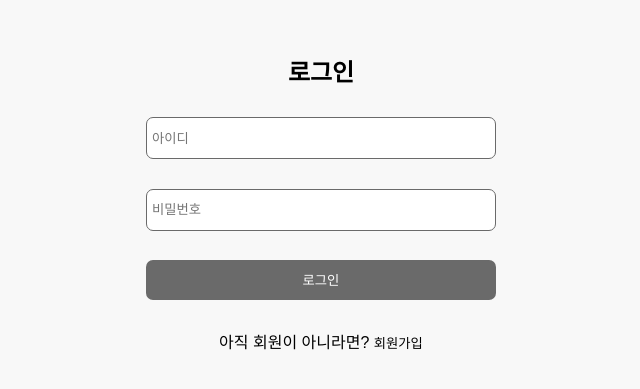
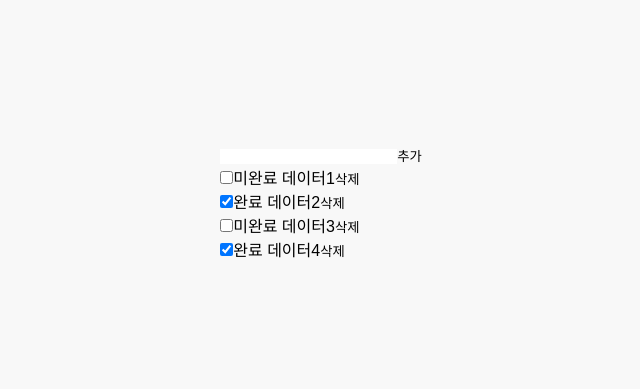
Before and after one commit to team-hikers/Client, a React (Create React App) app: page / in a window 1280 px wide. Shown: the part 197-586 px from the top of the page, without its empty margins (319-959 px from the left). Built offline with nearby package versions, Linux system fonts and the light colour scheme.

Commit message:
[feat] todo Button 수정

```diff
--- a/src/App.tsx
+++ b/src/App.tsx
@@ -8,8 +8,8 @@ function App() {
   return (
     <Container>
       <GlobalStyle />
-      {/* <Todo /> */}
-      <SignIn />
+      <Todo />
+      {/* <SignIn /> */}
       {/* <SignUp /> */}
     </Container>
   );
--- a/src/components/TodoItem.tsx
+++ b/src/components/TodoItem.tsx
@@ -1,5 +1,3 @@
-import Button from './Button';
-
 type Props = {
   id: number;
   contents: string;
@@ -15,7 +13,7 @@ const TodoItem = ({ id, contents, isComplete }: Props) => {
         onChange={() => toggleCompleteTodoItem(id, isComplete)}
       />
       {isComplete ? '완료' : '미완료'} {contents}
-      <Button label='삭제' onClick={() => deleteTodoItem(id)} />
+      <button onClick={() => deleteTodoItem(id)}>삭제</button>
     </li>
   );
   function toggleCompleteTodoItem(id: number, isComplete: boolean) {
```
